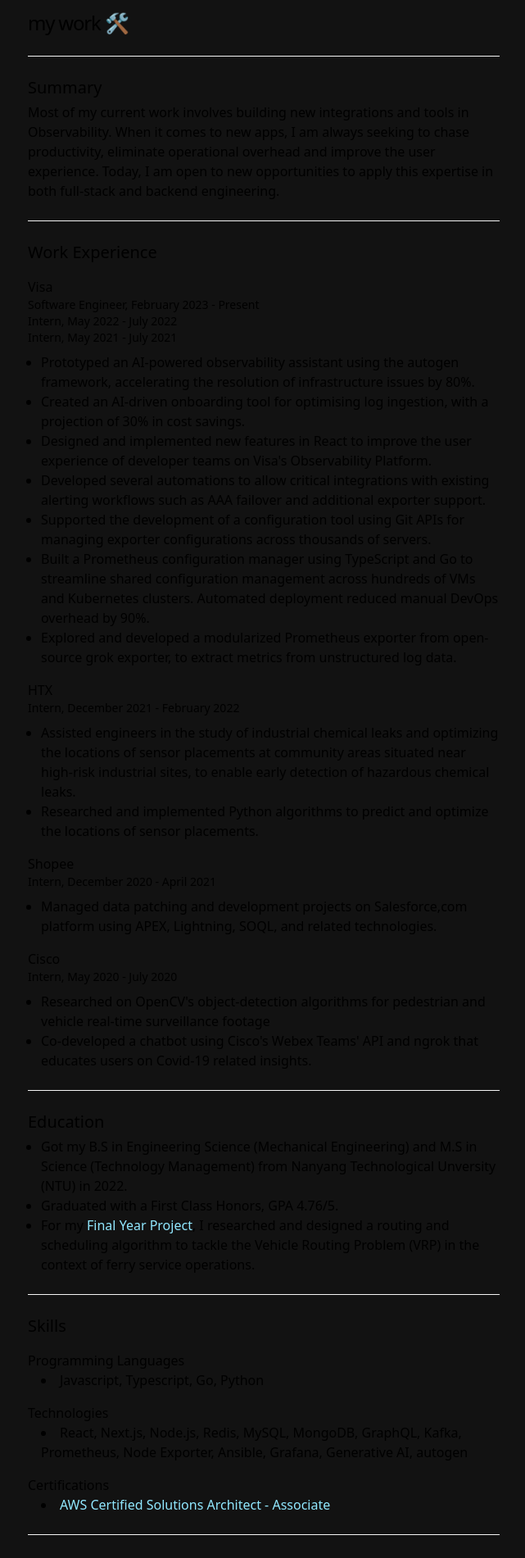
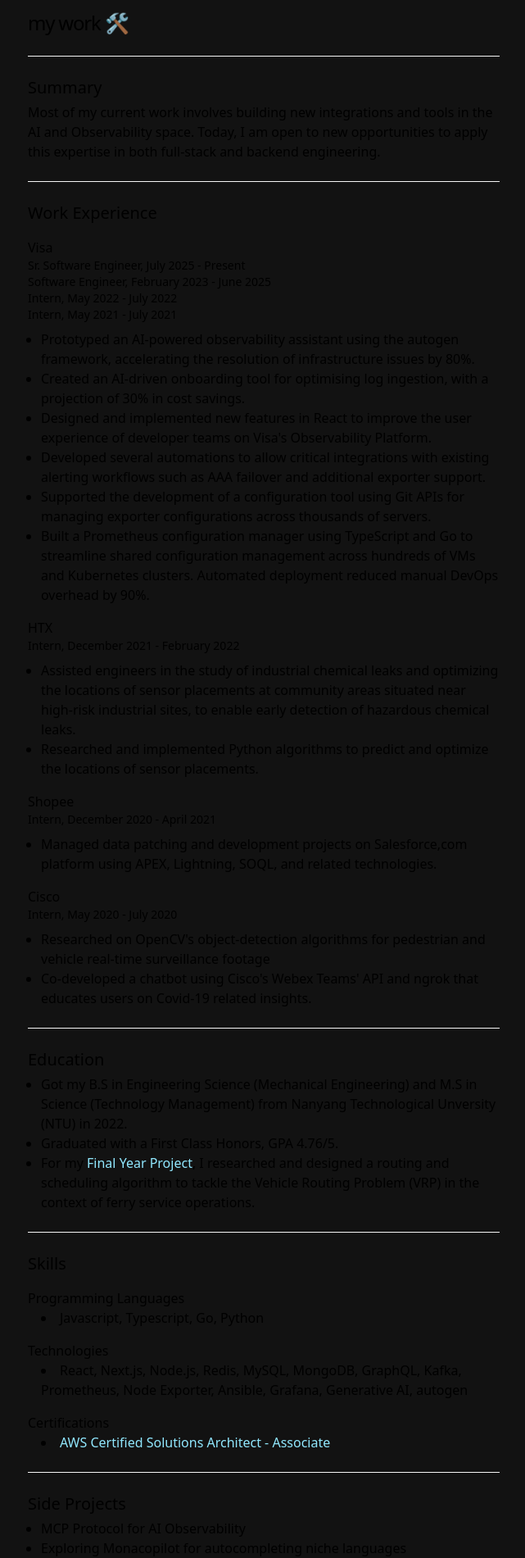
Before and after one commit to chensxb97/chensxb97.github.io, a Next.js app: page /work in a window 1280 px wide. Shown: the part 100-2001 px from the top of the page at 82% size, without its empty margins (318-959 px from the left). Built offline with nearby package versions, Linux system fonts and the light colour scheme.

Commit message:
updated work

```diff
--- a/app/work/page.tsx
+++ b/app/work/page.tsx
@@ -13,8 +13,7 @@
       <div className="mb-4">
         <h2 className="text-xl font-medium mb-1">Summary</h2>
         <p className="text-l dark:text-neutral-300">
-          Most of my current work involves building new integrations and tools in Observability.
-          When it comes to new apps, I am always seeking to chase productivity, eliminate operational overhead and improve the user experience.
+          Most of my current work involves building new integrations and tools in the AI and Observability space.
           Today, I am open to new opportunities to apply this expertise in both full-stack and backend engineering.
         </p>
       </div>
@@ -24,7 +23,8 @@
         <div className="mb-4">
           <div className="mb-2">
             <h2 className="text-l font-medium dark:text-neutral-200">Visa</h2>
-            <p className="text-sm dark:text-neutral-300">Software Engineer, February 2023 - Present</p>
+            <p className="text-sm dark:text-neutral-300">Sr. Software Engineer, July 2025 - Present</p>
+            <p className="text-sm dark:text-neutral-300">Software Engineer, February 2023 - June 2025</p>
             <p className="text-sm dark:text-neutral-300">Intern, May 2022 - July 2022</p>
             <p className="text-sm dark:text-neutral-300">Intern, May 2021 - July 2021</p>
           </div>
@@ -35,8 +35,6 @@
             <li>Developed several automations to allow critical integrations with existing alerting workflows such as AAA failover and additional exporter support.</li>
             <li>Supported the development of a configuration tool using Git APIs for managing exporter configurations across thousands of servers.</li>
             <li>Built a Prometheus configuration manager using TypeScript and Go to streamline shared configuration management across hundreds of VMs and Kubernetes clusters. Automated deployment reduced manual DevOps overhead by 90%.</li>
-            <li>Explored and developed a modularized Prometheus exporter from open-source grok exporter, to extract metrics from unstructured log data.
-            </li>
           </ul>
         </div>
         <div className="mb-4">
@@ -117,11 +115,13 @@
       <div className="mb-4">
         <h2 className="text-xl font-medium mb-1">Side Projects</h2>
         <ul className='indented-list ml-4 text-l dark:text-neutral-300 mb-2'>
-          <li>Prometheus Onboarding Manager, a React/Go app that streamlines the management of your Prometheus Services</li>
+          <li>MCP Protocol for AI Observability</li>
+          <li>Exploring Monacopilot for autocompleting niche languages</li>
+          <li>Endpoint Monitoring Service for simplifying Blackbox Exporter monitoring</li>
           <li>Service Manager, a UI prototype written in React/Go for managing service lifecycles, boosting deployment speeds by 90%, inspired by Apache Amabari.</li>
+          <li>Passport photo maker, a Python tool using opencv and rembg libraries for quick generation of ICA-compliant passport photos.</li>
           <li>A step by step migration guide from React to NextJS to capitalise on React Server Components.</li>
           <li>React App Template that supports Basic CRUD and Vertical sidebar</li>
-          <li>Passport photo maker, a Python tool using opencv and rembg libraries for quick generation of ICA-compliant passport photos.</li>
         </ul >
         <i className="text-l dark:text-neutral-300">
           For more details, please check them out on <a rel="noopener noreferrer" target='_blank' href='https://github.com/chensxb97/' className="link">
```
